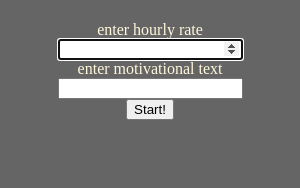
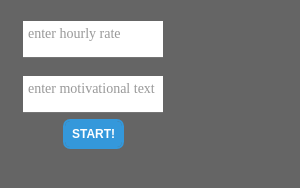
Before and after one commit to DavidCabal/money-count, an Electron app: page index.html in a window 300 px wide. Drawn offline with Linux system fonts and the light colour scheme.

Commit message:
style updates; electron-builder setup;

```diff
--- a/index.html
+++ b/index.html
@@ -4,22 +4,27 @@
 <head>
   <meta charset="UTF-8">
   <title>Money Count</title>
-  <!-- https://electronjs.org/docs/tutorial/security#csp-meta-tag -->
   <meta http-equiv="Content-Security-Policy" content="script-src 'self' 'unsafe-inline';" />
+  <link rel="stylesheet" type="text/css" href="main.css">
 </head>
 
 <body style='background-color: #656565;'>
   <div style='height: 0.8em;'></div>
   <div style='text-align: center; width: 100%;'>
     <div id="inputContainer">
-      <span style="color: cornsilk;">enter hourly rate</span>
-      <br />
-      <input id="hourlyRate" type="number" />
-      <br />
-      <span style="color: cornsilk;">enter motivational text</span>
-      <input id="motivationalText" type="text" />
-      <br />
-      <button id="start">Start!</button>
+        <div class="group">
+          <input id="hourlyRate" type="number" required>
+          <span class="highlight"></span>
+          <span class="bar"></span>
+          <label>enter hourly rate</label>
+        </div>
+        <div class="group">
+          <input id="motivationalText" type="text" required>
+          <span class="highlight"></span>
+          <span class="bar"></span>
+          <label>enter motivational text</label>
+        </div>
+        <button class="btn third" id="start">Start!</button>
     </div>
     <div id="countContainer" style="display: none;">
       <span id="count" style='color: #85FF3F; font-size: 4em;'>0</span>
@@ -40,8 +45,6 @@
   };
 
   window.onload = function () {
-    document.getElementById('hourlyRate').focus();
-
     document.getElementById('start').onclick = function startItUp() {
       document.getElementById('inputContainer').style.display = 'none';
       document.getElementById('countContainer').style.display = 'block';
--- /dev/null
+++ b/main.css
@@ -0,0 +1,137 @@
+.group            {
+  position:relative;
+  margin-bottom:18px;
+  margin-left: 15px;
+}
+input               {
+  font-size:14px;
+  padding:15px 5px 5px 5px;
+  display:block;
+  width:130px;
+  border:none;
+  border-bottom:1px solid #757575;
+}
+input:focus         { outline:none; }
+
+/* LABEL ======================================= */
+label                {
+  color:#999;
+  font-size:14px;
+  font-weight:normal;
+  position:absolute;
+  pointer-events:none;
+  left:5px;
+  top:5px;
+  transition:0.2s ease all;
+  -moz-transition:0.2s ease all;
+  -webkit-transition:0.2s ease all;
+}
+
+/* active state */
+input:focus ~ label, input:valid ~ label        {
+  top:-17px;
+  font-size:14px;
+  color:#85FF3F;
+}
+
+/* BOTTOM BARS ================================= */
+.bar    { position:relative; display:block; width:130px; }
+.bar:before, .bar:after     {
+  content:'';
+  height:2px;
+  width:0;
+  bottom:1px;
+  position:absolute;
+  background:#5264AE;
+  transition:0.2s ease all;
+  -moz-transition:0.2s ease all;
+  -webkit-transition:0.2s ease all;
+}
+.bar:before {
+  left:50%;
+}
+.bar:after {
+  right:50%;
+}
+
+/* active state */
+input:focus ~ .bar:before, input:focus ~ .bar:after {
+  width:50%;
+}
+
+/* HIGHLIGHTER ================================== */
+.highlight {
+  position:absolute;
+  height:60%;
+  width:50px;
+  top:25%;
+  left:0;
+  pointer-events:none;
+  opacity:0.5;
+}
+
+/* active state */
+input:focus ~ .highlight {
+  -webkit-animation:inputHighlighter 0.3s ease;
+  -moz-animation:inputHighlighter 0.3s ease;
+  animation:inputHighlighter 0.3s ease;
+}
+
+/* ANIMATIONS ================ */
+@-webkit-keyframes inputHighlighter {
+    from { background:#5264AE; }
+  to    { width:0; background:transparent; }
+}
+@-moz-keyframes inputHighlighter {
+    from { background:#5264AE; }
+  to    { width:0; background:transparent; }
+}
+@keyframes inputHighlighter {
+    from { background:#5264AE; }
+  to    { width:0; background:transparent; }
+}
+
+/* BUTTON =================== */
+.btn {
+  box-sizing: border-box;
+  -webkit-appearance: none;
+     -moz-appearance: none;
+          appearance: none;
+  background-color: transparent;
+  border: 2px solid #e74c3c;
+  border-radius: 0.6em;
+  color: #e74c3c;
+  cursor: pointer;
+  display: -webkit-box;
+  display: -webkit-flex;
+  display: -ms-flexbox;
+  display: flex;
+  -webkit-align-self: center;
+      -ms-flex-item-align: center;
+          align-self: center;
+  font-size: 12px;
+  font-weight: 400;
+  line-height: 1;
+  margin-top: -12px;
+  margin-left: 55px;
+  padding: 7px 7px;
+  text-decoration: none;
+  text-align: center;
+  text-transform: uppercase;
+  font-family: 'Montserrat', sans-serif;
+  font-weight: 700;
+}
+.btn:hover, .btn:focus {
+  color: #fff;
+  outline: 0;
+}
+.third {
+  border-color: #3498db;
+  color: #fff;
+  box-shadow: 0 0 40px 40px #3498db inset, 0 0 0 0 #3498db;
+  -webkit-transition: all 150ms ease-in-out;
+  transition: all 150ms ease-in-out;
+}
+.third:hover {
+  box-shadow: 0 0 10px 0 #3498db inset, 0 0 10px 4px #3498db;
+}
```
Also changed, not shown: package.json (+21 -2 lines), assets/icon.ico (added), assets/icon.png, 4 other files.
